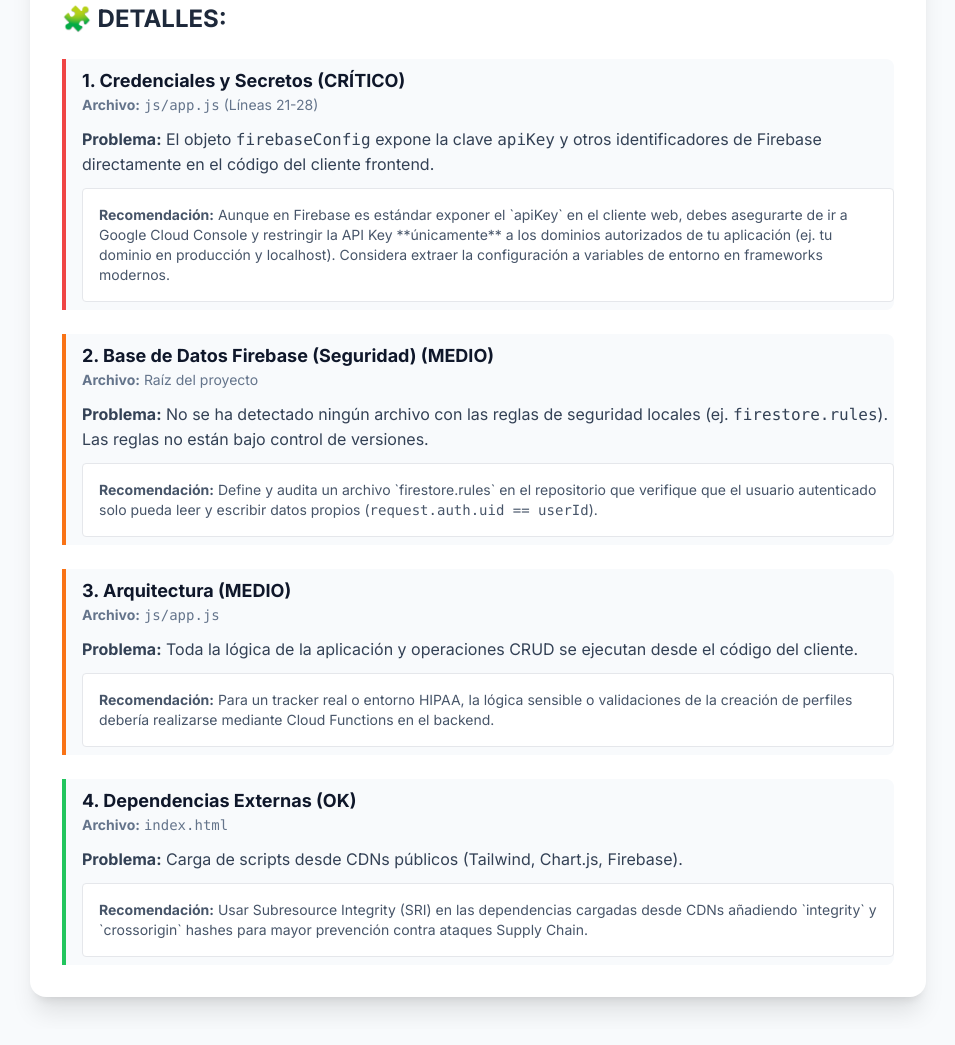
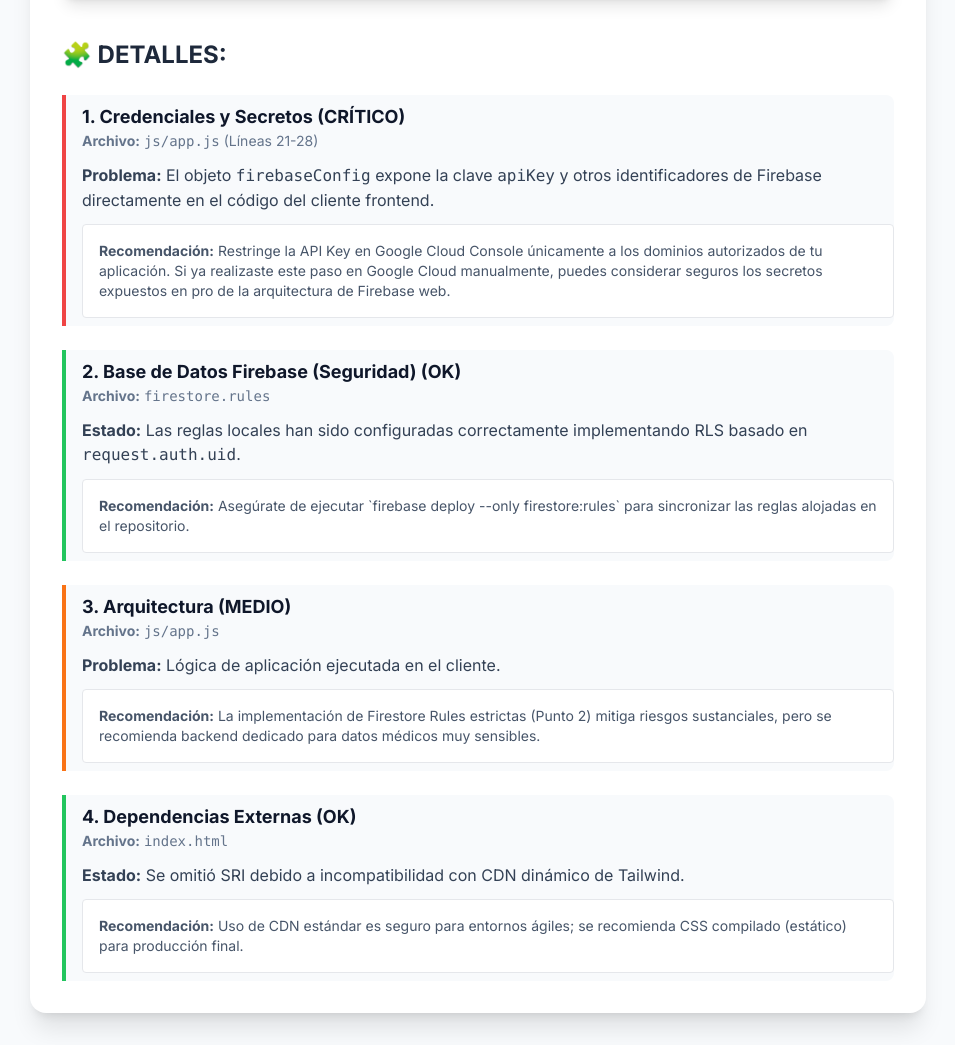
Before and after one commit to appflowsolution/pressocare, a plain HTML site: page security-audit-report.html in a window 1280 px wide. Shown: the part 750-1795 px from the top of the page, without its empty margins (162-1117 px from the left). Drawn offline with nearby package versions, Linux system fonts and the light colour scheme.

Commit message:
feat: Update security audit report to reflect implemented Firebase Firestore rules and refine existing recommendations.

```diff
--- a/security-audit-report.html
+++ b/security-audit-report.html
@@ -24,9 +24,9 @@
                 <span class="font-semibold text-slate-600 block mb-1">🔐 Credenciales</span>
                 <span class="text-xl font-bold text-red-600 flex items-center gap-2">🔴 CRÍTICO</span>
             </div>
-            <div class="bg-orange-50 p-4 rounded-xl border border-orange-100">
+            <div class="bg-green-50 p-4 rounded-xl border border-green-100">
                 <span class="font-semibold text-slate-600 block mb-1">🔐 Base de Datos Firebase</span>
-                <span class="text-xl font-bold text-orange-600 flex items-center gap-2">🟠 MEDIO</span>
+                <span class="text-xl font-bold text-green-600 flex items-center gap-2">🟢 OK</span>
             </div>
             <div class="bg-green-50 p-4 rounded-xl border border-green-100">
                 <span class="font-semibold text-slate-600 block mb-1">🔐 Base de Datos Supabase</span>
@@ -57,7 +57,7 @@
             </div>
             <div class="text-right">
                 <p class="text-sm text-slate-300 font-semibold tracking-wider uppercase mb-1">Deploy Recomendado</p>
-                <p class="text-3xl font-bold text-red-500">❌ NO</p>
+                <p class="text-3xl font-bold text-red-500">❌ NO (Requiere validación manual de API Key)</p>
             </div>
         </div>
 
@@ -73,24 +73,21 @@
                     la clave <code>apiKey</code> y otros identificadores de Firebase directamente en el código del
                     cliente frontend.</p>
                 <div class="bg-white p-4 rounded border text-slate-600 text-sm">
-                    <strong>Recomendación:</strong> Aunque en Firebase es estándar exponer el `apiKey` en el cliente
-                    web, debes asegurarte de ir a Google Cloud Console y restringir la API Key **únicamente** a los
-                    dominios autorizados de tu aplicación (ej. tu dominio en producción y localhost). Considera extraer
-                    la configuración a variables de entorno en frameworks modernos.
+                    <strong>Recomendación:</strong> Restringe la API Key en Google Cloud Console únicamente a los
+                    dominios autorizados de tu aplicación. Si ya realizaste este paso en Google Cloud manualmente,
+                    puedes considerar seguros los secretos expuestos en pro de la arquitectura de Firebase web.
                 </div>
             </div>
 
             <!-- Issue 2 -->
-            <div class="border-l-4 border-orange-500 pl-4 py-2 bg-slate-50 rounded-r-lg">
-                <h3 class="font-bold text-lg text-slate-900">2. Base de Datos Firebase (Seguridad) (MEDIO)</h3>
-                <p class="text-sm text-slate-500 mb-3"><strong>Archivo:</strong> Raíz del proyecto</p>
-                <p class="mb-3 text-slate-700"><strong>Problema:</strong> No se ha detectado ningún archivo con las
-                    reglas de seguridad locales (ej. <code>firestore.rules</code>). Las reglas no están bajo control de
-                    versiones.</p>
+            <div class="border-l-4 border-green-500 pl-4 py-2 bg-slate-50 rounded-r-lg">
+                <h3 class="font-bold text-lg text-slate-900">2. Base de Datos Firebase (Seguridad) (OK)</h3>
+                <p class="text-sm text-slate-500 mb-3"><strong>Archivo:</strong> <code>firestore.rules</code></p>
+                <p class="mb-3 text-slate-700"><strong>Estado:</strong> Las reglas locales han sido configuradas
+                    correctamente implementando RLS basado en <code>request.auth.uid</code>.</p>
                 <div class="bg-white p-4 rounded border text-slate-600 text-sm">
-                    <strong>Recomendación:</strong> Define y audita un archivo `firestore.rules` en el repositorio que
-                    verifique que el usuario autenticado solo pueda leer y escribir datos propios
-                    (<code>request.auth.uid == userId</code>).
+                    <strong>Recomendación:</strong> Asegúrate de ejecutar `firebase deploy --only firestore:rules` para
+                    sincronizar las reglas alojadas en el repositorio.
                 </div>
             </div>
 
@@ -98,11 +95,11 @@
             <div class="border-l-4 border-orange-500 pl-4 py-2 bg-slate-50 rounded-r-lg">
                 <h3 class="font-bold text-lg text-slate-900">3. Arquitectura (MEDIO)</h3>
                 <p class="text-sm text-slate-500 mb-3"><strong>Archivo:</strong> <code>js/app.js</code></p>
-                <p class="mb-3 text-slate-700"><strong>Problema:</strong> Toda la lógica de la aplicación y operaciones
-                    CRUD se ejecutan desde el código del cliente.</p>
+                <p class="mb-3 text-slate-700"><strong>Problema:</strong> Lógica de aplicación ejecutada en el cliente.
+                </p>
                 <div class="bg-white p-4 rounded border text-slate-600 text-sm">
-                    <strong>Recomendación:</strong> Para un tracker real o entorno HIPAA, la lógica sensible o
-                    validaciones de la creación de perfiles debería realizarse mediante Cloud Functions en el backend.
+                    <strong>Recomendación:</strong> La implementación de Firestore Rules estrictas (Punto 2) mitiga
+                    riesgos sustanciales, pero se recomienda backend dedicado para datos médicos muy sensibles.
                 </div>
             </div>
 
@@ -110,11 +107,11 @@
             <div class="border-l-4 border-green-500 pl-4 py-2 bg-slate-50 rounded-r-lg">
                 <h3 class="font-bold text-lg text-slate-900">4. Dependencias Externas (OK)</h3>
                 <p class="text-sm text-slate-500 mb-3"><strong>Archivo:</strong> <code>index.html</code></p>
-                <p class="mb-3 text-slate-700"><strong>Problema:</strong> Carga de scripts desde CDNs públicos
-                    (Tailwind, Chart.js, Firebase).</p>
+                <p class="mb-3 text-slate-700"><strong>Estado:</strong> Se omitió SRI debido a incompatibilidad con CDN
+                    dinámico de Tailwind.</p>
                 <div class="bg-white p-4 rounded border text-slate-600 text-sm">
-                    <strong>Recomendación:</strong> Usar Subresource Integrity (SRI) en las dependencias cargadas desde
-                    CDNs añadiendo `integrity` y `crossorigin` hashes para mayor prevención contra ataques Supply Chain.
+                    <strong>Recomendación:</strong> Uso de CDN estándar es seguro para entornos ágiles; se recomienda
+                    CSS compilado (estático) para producción final.
                 </div>
             </div>
         </div>
```
Also changed, not shown: 2 other files.
